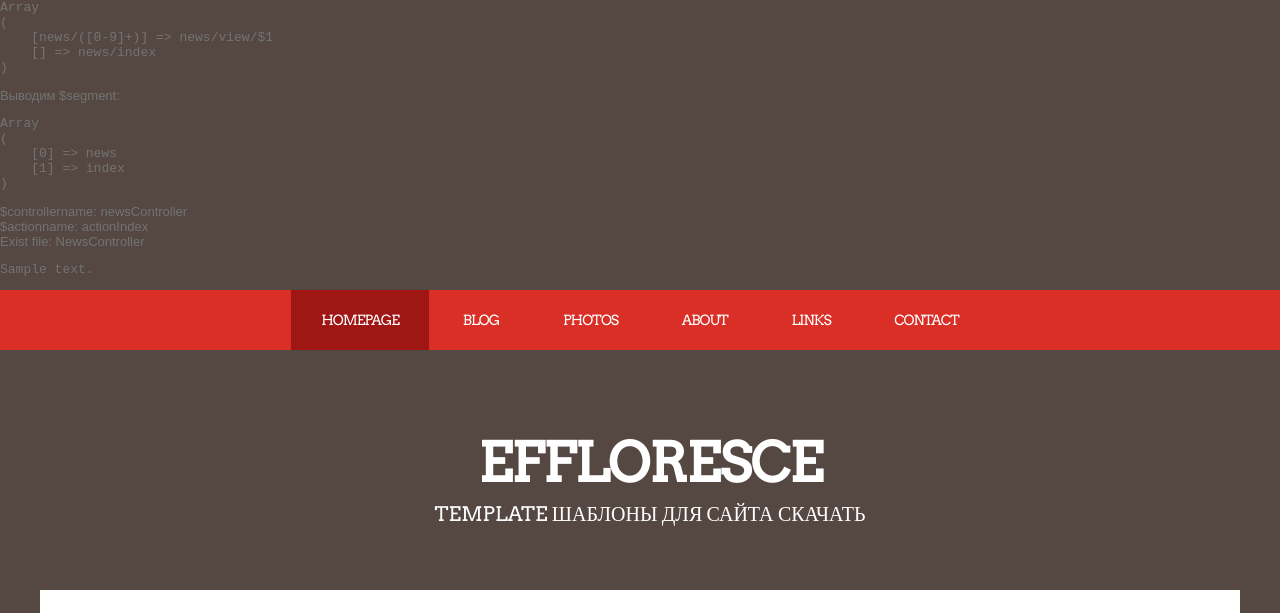
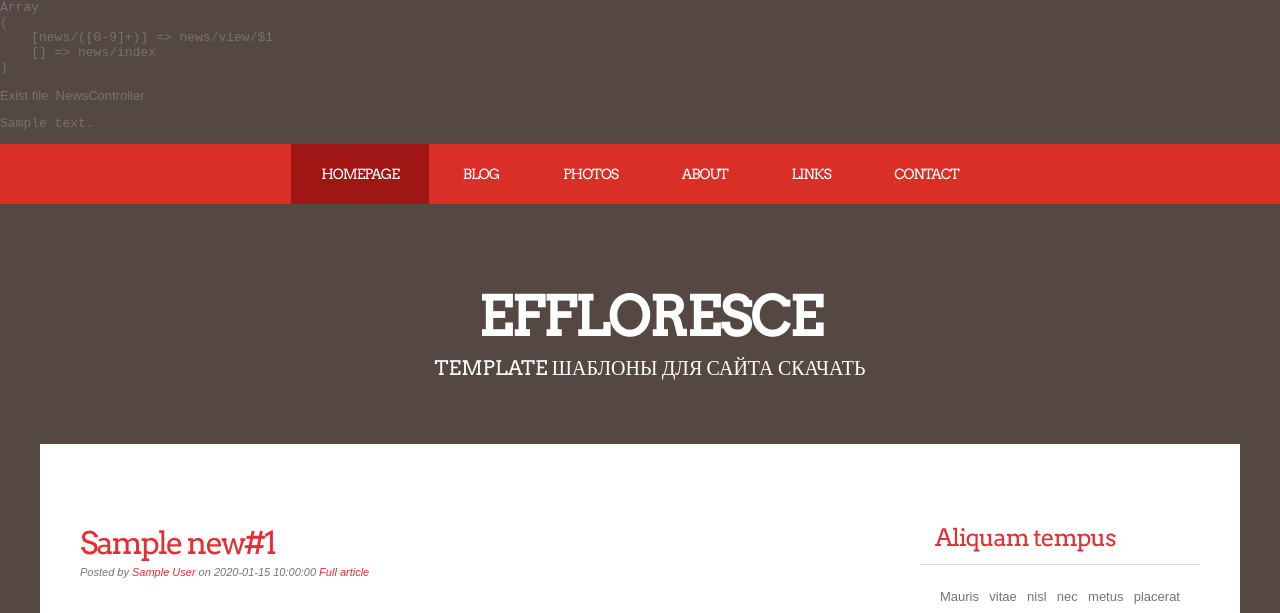
Before and after one commit to Dobrodeev/MVCProject, a PHP site: page / in a window 1280 px wide. Shown: the top 613 px of the page. Run offline with PHP 8.4, Linux system fonts and the light colour scheme; tables that the repository leaves empty or names only in its code hold one stand-in row (values such as "Sample post").

Commit message:
добавили комментарии для некоторых строк

```diff
--- a/components/Router.php
+++ b/components/Router.php
@@ -46,7 +46,6 @@ class Router
 **/
 class Router
 {
-
     private $routes;
 
     public function __construct()
@@ -63,7 +62,6 @@ class Router
         }
     }
 
-
     public function run()
     {
 
@@ -76,17 +74,17 @@ class Router
         {
             if(preg_match("~$uriPattern~",$uri))
             {
-                $internalRoute=preg_replace("~$uriPattern~",$path,$uri);
-                $segment=explode('/',$internalRoute);
-                echo 'Выводим $segment: <br>';
-                echo '<pre>';
-                print_r($segment);
-                echo '</pre>';
-                $controllername=array_shift($segment).'Controller';
-                echo '$controllername: '.$controllername.'<br>';
+                $internalRoute=preg_replace("~$uriPattern~",$path,$uri);// news/view/$1
+                $segment=explode('/',$internalRoute);// news view $1
+//                echo 'Выводим $segment: <br>';
+//                echo '<pre>';
+//                print_r($segment);
+//                echo '</pre>';
+                $controllername=array_shift($segment).'Controller';// newsController
+//                echo '$controllername: '.$controllername.'<br>';
                 $controllername=ucfirst($controllername);
                 $actionname='action'.ucfirst(array_shift($segment));
-                echo '$actionname: '.$actionname.'<br>';
+//                echo '$actionname: '.$actionname.'<br>';
                 $parametr = $segment;
 //                echo 'Выводим $parametr: '.$parametr.'<br>';
 //                echo '<pre>';
```
